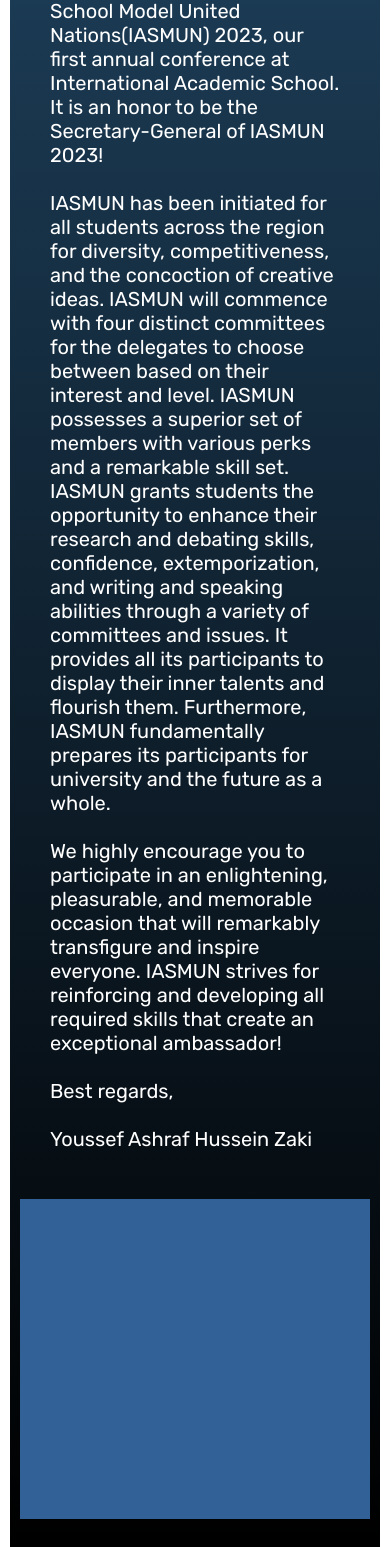
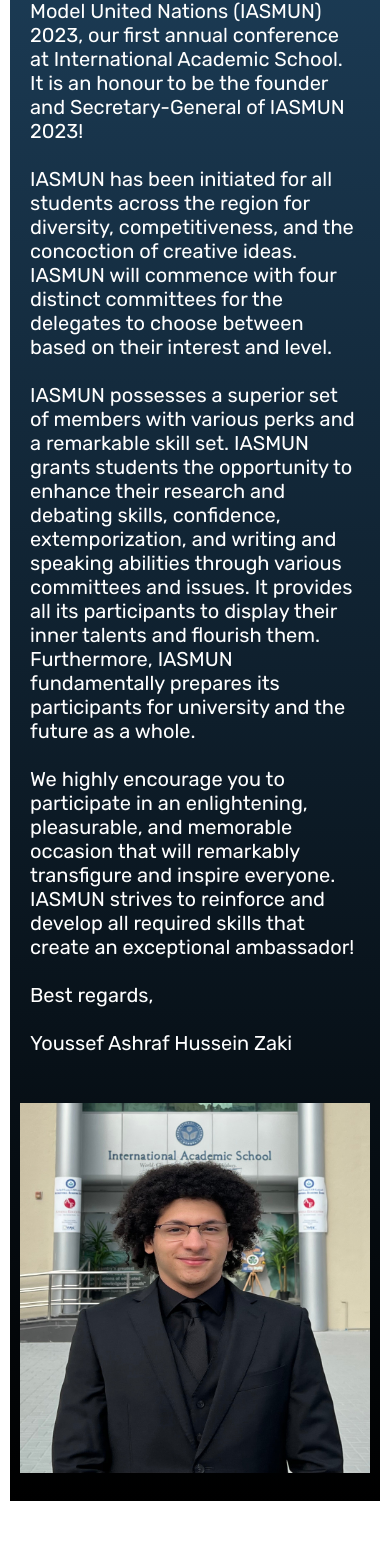
Before and after one commit to Xzoky174/IASMUN, a SvelteKit app: page / in a window 390 px wide. Shown: the part 1281-2828 px from the top of the page. Built offline with nearby package versions, Linux system fonts and the light colour scheme.

Commit message:
Changed Vision to About Us

```diff
--- a/src/routes/+page.svelte
+++ b/src/routes/+page.svelte
@@ -30,7 +30,7 @@
 	let width: number;
 
 	const sg_letter =
-		'Dear venerable delegates, advisors, and organizers,<br /><br />I am delighted to welcome you to International Academic School Model United Nations(IASMUN) 2023, our first annual conference at International Academic School. It is an honor to be the Secretary-General of IASMUN 2023!<br /><br />IASMUN has been initiated for all students across the region for diversity, competitiveness, and the concoction of creative ideas. IASMUN will commence with four distinct committees for the delegates to choose between based on their interest and level. IASMUN possesses a superior set of members with various perks and a remarkable skill set. IASMUN grants students the opportunity to enhance their research and debating skills, confidence, extemporization, and writing and speaking abilities through a variety of committees and issues. It provides all its participants to display their inner talents and flourish them. Furthermore, IASMUN fundamentally prepares its participants for university and the future as a whole.<br /><br />We highly encourage you to participate in an enlightening, pleasurable, and memorable occasion that will remarkably transfigure and inspire everyone. IASMUN strives for reinforcing and developing all required skills that create an exceptional ambassador!<br /><br />Best regards,<br /><br />Youssef Ashraf Hussein Zaki';
+		'Dear venerable delegates, advisors, and organizers,<br /><br />I am delighted to welcome you to International Academic School Model United Nations (IASMUN) 2023, our first annual conference at International Academic School. It is an honour to be the founder and Secretary-General of IASMUN 2023!<br /><br />IASMUN has been initiated for all students across the region for diversity, competitiveness, and the concoction of creative ideas. IASMUN will commence with four distinct committees for the delegates to choose between based on their interest and level.<br /><br />IASMUN possesses a superior set of members with various perks and a remarkable skill set. IASMUN grants students the opportunity to enhance their research and debating skills, confidence, extemporization, and writing and speaking abilities through various committees and issues. It provides all its participants to display their inner talents and flourish them. Furthermore, IASMUN fundamentally prepares its participants for university and the future as a whole.<br /><br />We highly encourage you to participate in an enlightening, pleasurable, and memorable occasion that will remarkably transfigure and inspire everyone. IASMUN strives to reinforce and develop all required skills that create an exceptional ambassador!<br /><br />Best regards,<br /><br />Youssef Ashraf Hussein Zaki';
 </script>
 
 <svelte:window bind:innerWidth={width} />
@@ -47,7 +47,7 @@
 		<div class="container theme">
 			<div>
 				<h1>Our <b>Theme</b></h1>
-				<p>Welcoming Opportunities, Embracing Challenges, and Seeking Development.</p>
+				<p>Welcoming Opportunities, Embracing Challenges, and Aspiring (Seeking) Development.</p>
 			</div>
 		</div>
 	</Saos>
@@ -55,8 +55,16 @@
 	<Saos once={true} animation="scale-up-center 1s cubic-bezier(0.390, 0.575, 0.565, 1.000) both">
 		<div class="container vision">
 			<div>
-				<h1>Our <b>Vision</b></h1>
-				<p>Sample Text</p>
+				<h1>About <b>Us</b></h1>
+				<p>
+					IASMUN started when a group of passionate IAS students decided to bring the amazing
+					experience of Model United Nations to their school. They had a vision for an immersive,
+					diverse, and engaging MUN.<br /><br />After students who have MUN experience talked to
+					organizers from various MUNs rigorously. Soon, the selected chairs and Co-chairs, the head
+					of media, and the head of logistics were decided. Ever since, the students have started
+					working, documenting, and preparing everything accordingly and systematically. With grit,
+					persistence, and the full support of IAS, the passion project soon became a reality.
+				</p>
 			</div>
 		</div>
 	</Saos>
@@ -82,7 +90,7 @@
 						{@html sg_letter}
 					</p>
 
-					<div class="img" />
+					<img src={Youssef} alt="Secretary General" />
 				</div>
 			</div>
 		</Saos>
@@ -95,7 +103,7 @@
 					{@html sg_letter}
 				</p>
 
-				<div class="img" />
+				<img src={Youssef} alt="Secretary General" />
 			</div>
 		</div>
 	{/if}
@@ -195,11 +203,12 @@
 		box-shadow: 0 0.5rem 1rem rgba(0, 0, 0, 0.8);
 		color: #fff;
 		font-family: 'Rubik', sans-serif;
+		padding: 0 12px;
 	}
 	.hero p {
 		text-align: center;
 		margin-top: 18px;
-		max-width: 400px;
+		max-width: 450px;
 		font-size: 18px;
 	}
 	.hero .theme {
@@ -207,6 +216,12 @@
 	}
 	.hero .vision {
 		background-color: #1f4e60;
+		padding: 28px 12px;
+		height: auto;
+	}
+	.hero .vision p {
+		max-width: 550px;
+		text-align: start;
 	}
 
 	.letters {
@@ -242,12 +257,12 @@
 	}
 	.content p {
 		font-size: 36px;
-		flex: 0.8;
+		flex: 0.9;
 	}
-	.content .img {
-		height: 400px;
+	.content img {
+		height: 360px;
 		background-color: #326198;
-		flex: 0.5;
+		flex: 0.4;
 	}
 	.letters .sg {
 		background-image: linear-gradient(to bottom, #1f4360, #000);
@@ -394,10 +409,10 @@
 		}
 	}
 
-	@media screen and (max-width: 620px) {
+	@media screen and (max-width: 640px) {
 		.theme,
 		.vision {
-			width: calc(100vw - 20px) !important;
+			width: calc(100vw - 40px) !important;
 		}
 	}
 
@@ -413,9 +428,9 @@
 			flex-direction: column !important;
 			gap: 48px;
 		}
-		.content .img {
+		.content img {
 			width: 350px;
-			height: 320px;
+			height: 370px;
 			background-color: #326198;
 			flex: auto;
 		}
@@ -427,6 +442,12 @@
 		}
 		.blob2 {
 			display: none;
+		}
+	}
+
+	@media screen and (max-width: 550px) {
+		.content {
+			padding: 0 20px;
 		}
 	}
 
```
